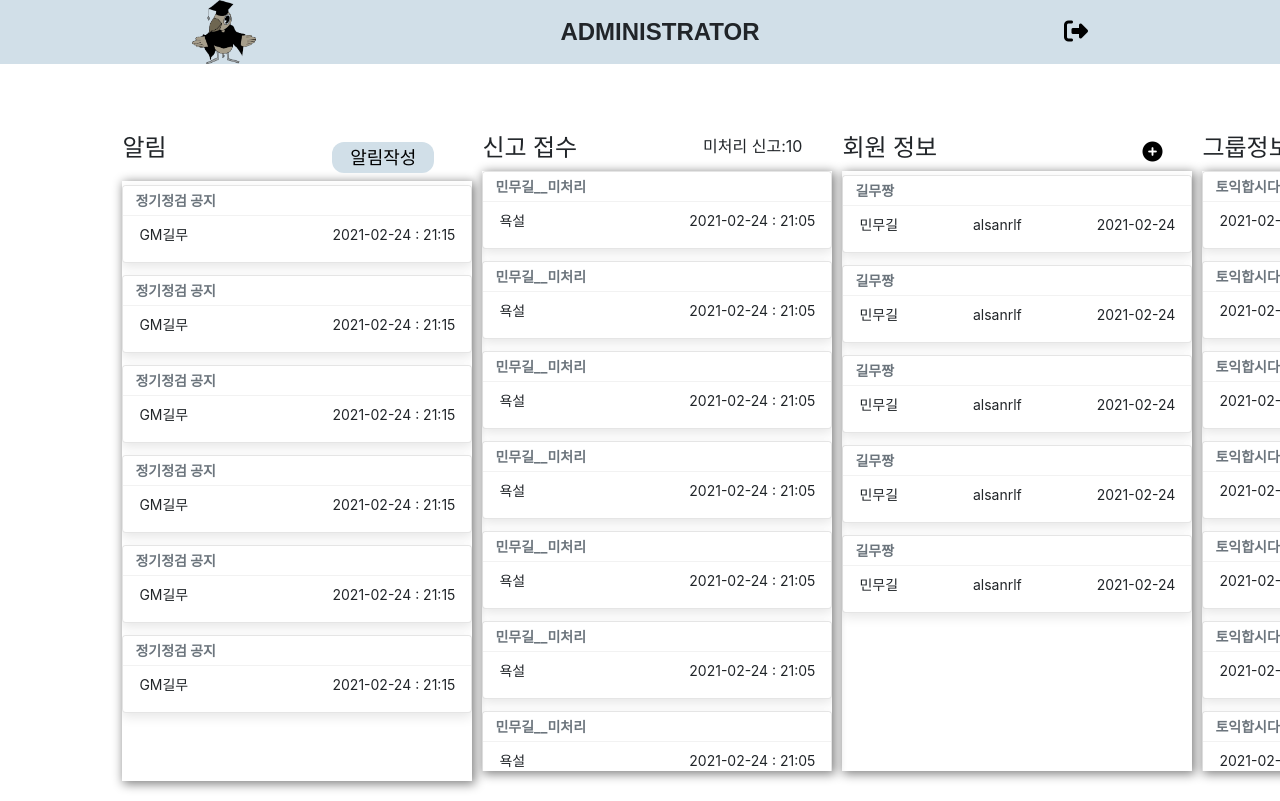
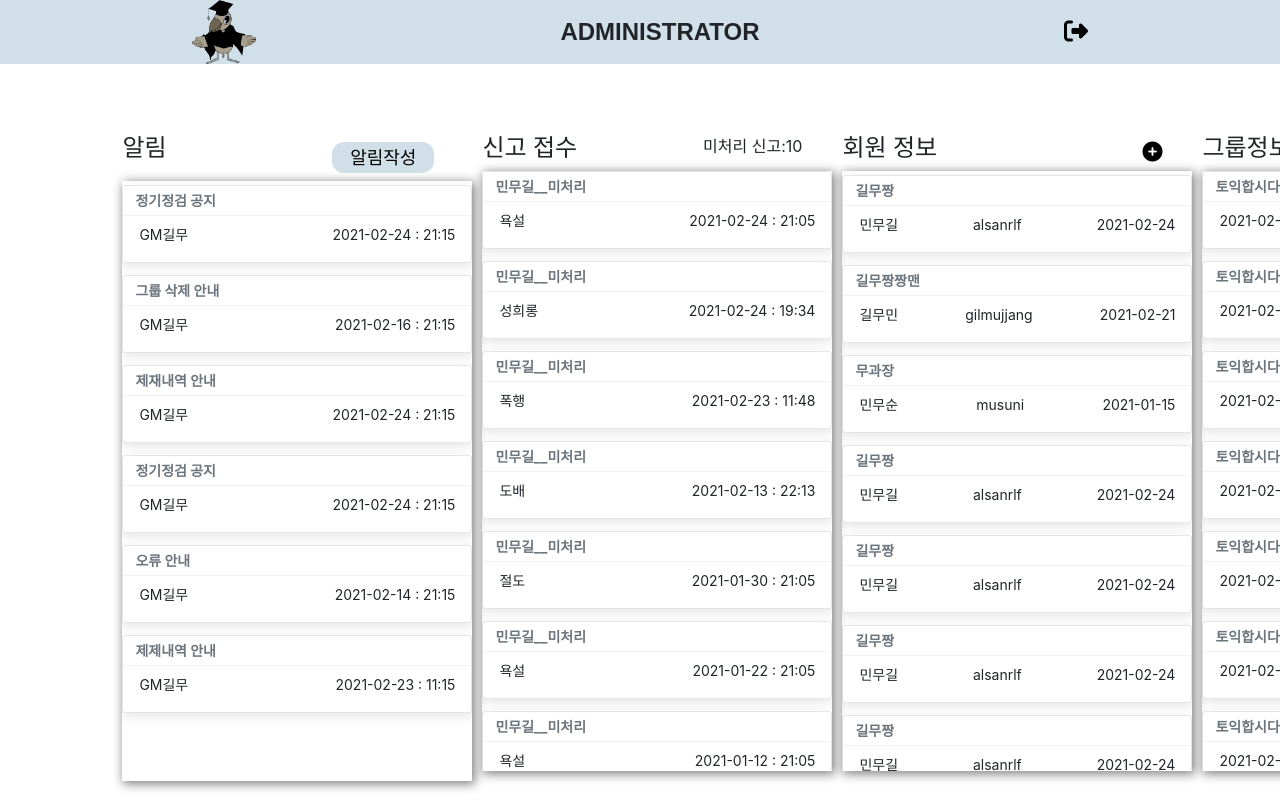
Before and after one commit to junhodo/UntactSchool, a React (Create React App) app in the folder FE/admin/: page /admin in a window 1280 px wide. Shown: the top 801 px of the page. Built offline with nearby package versions, Linux system fonts and the light colour scheme; the HTML template or start-up script is replaced by a standard one.

Commit message:
[UPDATE] 더미데이터, 방장표시 변경 -더 현실적인 더미데이터로 변경 -방장 표시를 왕관이 아닌 색으로 구분하도록 변경

```diff
--- a/FE/admin/src/component/GroupInfo.js
+++ b/FE/admin/src/component/GroupInfo.js
@@ -37,7 +37,7 @@ const GroupInfo = () => {
         '김정환',
         '타락파워전사'
       ],
-      manager: '길무짱'
+      manager: '김정환'
     },
     {
       group: '토익합시다',
@@ -54,7 +54,7 @@ const GroupInfo = () => {
         '김정환',
         '타락파워전사'
       ],
-      manager: '길무짱'
+      manager: '이지훈'
     },
     {
       group: '토익합시다',
@@ -205,14 +205,11 @@ const GroupInfo = () => {
         <div>{item.description}</div>
         <div className="targetUserList">
           {item.member.map(i => (
-            <>
-              <i
-                className={`fas fa-crown manager${
-                  i === item.manager ? '' : ' notificationContentHidden'
-                }`}
-              />
-              <span className="targetUser">{i}</span>
-            </>
+            <span
+              className={`targetUser${i === item.manager ? ' manager' : ''}`}
+            >
+              {i}
+            </span>
           ))}
         </div>
       </div>
--- a/FE/admin/src/component/Notification.js
+++ b/FE/admin/src/component/Notification.js
@@ -11,19 +11,35 @@ const Notification = () => {
     {
       title: '정기정검 공지',
       sender: 'GM길무',
-      receiver: ['alsanrlf', 'gilmujjang'],
+      receiver: ['alsanrlf'],
       time: '2021-02-24 : 21:15',
       content:
-        '안녕하세요 GM길무 입니다. 내일 새볍 04시부터 약 2시간 정도 서버점검이 있을 예정입니다.안녕하세요 GM길무 입니다. 내일 새볍 04시부터 약 2시간 정도 서버점검이 있을 예정입니다.',
+        '안녕하세요 GM길무 입니다. 내일 새볍 04시부터 약 2시간 정도 서버점검이 있을 예정입니다.안녕하세요 GM길무 입니다. 내일 새볍 04시부터 약 2시간 정도 서버점검이 있을 예정입니다.안녕하세요 GM길무 입니다. 내일 새볍 04시부터 약 2시간 정도 서버점검이 있을 예정입니다.안녕하세요 GM길무 입니다. 내일 새볍 04시부터 약 2시간 정도 서버점검이 있을 예정입니다.',
       id: '1'
     },
     {
-      title: '정기정검 공지',
+      title: '그룹 삭제 안내',
+      sender: 'GM길무',
+      receiver: [
+        'alsanrlf',
+        'gilmujjang',
+        'alsanrlf1',
+        'alsanrlf2',
+        'alsanrlf3',
+        'alsanrlf4'
+      ],
+      time: '2021-02-16 : 21:15',
+      content:
+        '안녕하세요 GM길무 입니다. 불건전한 그룹활동으로 인해 그룹을 삭제했음을 알려드립니다.안녕하세요 GM길무 입니다. 내일 새볍 04시부터 약 2시간 정도 서버점검이 있을 예정입니다.안녕하세요 GM길무 입니다. 내일 새볍 04시부터 약 2시간 정도 서버점검이 있을 예정입니다.안녕하세요 GM길무 입니다. 내일 새볍 04시부터 약 2시간 정도 서버점검이 있을 예정입니다.',
+      id: '4'
+    },
+    {
+      title: '제재내역 안내',
       sender: 'GM길무',
       receiver: ['alsanrlf', 'gilmujjang'],
       time: '2021-02-24 : 21:15',
       content:
-        '안녕하세요 GM길무 입니다. 내일 새볍 04시부터 약 2시간 정도 서버점검이 있을 예정입니다.안녕하세요 GM길무 입니다. 내일 새볍 04시부터 약 2시간 정도 서버점검이 있을 예정입니다.',
+        '안녕하세요 GM길무 입니다. 내일 새볍 04시부터 약 2시간 정도 서버점검이 있을 예정입니다.안녕하세요 GM길무 입니다. 내일 새볍 04시부터 약 2시간 정도 서버점검이 있을 예정입니다.안녕하세요 GM길무 입니다. 내일 새볍 04시부터 약 2시간 정도 서버점검이 있을 예정입니다.안녕하세요 GM길무 입니다. 내일 새볍 04시부터 약 2시간 정도 서버점검이 있을 예정입니다.',
       id: '2'
     },
     {
@@ -32,34 +48,25 @@ const Notification = () => {
       receiver: ['alsanrlf', 'gilmujjang'],
       time: '2021-02-24 : 21:15',
       content:
-        '안녕하세요 GM길무 입니다. 내일 새볍 04시부터 약 2시간 정도 서버점검이 있을 예정입니다.안녕하세요 GM길무 입니다. 내일 새볍 04시부터 약 2시간 정도 서버점검이 있을 예정입니다.',
+        '안녕하세요 GM길무 입니다. 내일 새볍 04시부터 약 2시간 정도 서버점검이 있을 예정입니다.안녕하세요 GM길무 입니다. 내일 새볍 04시부터 약 2시간 정도 서버점검이 있을 예정입니다.안녕하세요 GM길무 입니다. 내일 새볍 04시부터 약 2시간 정도 서버점검이 있을 예정입니다.안녕하세요 GM길무 입니다. 내일 새볍 04시부터 약 2시간 정도 서버점검이 있을 예정입니다.',
       id: '3'
     },
     {
-      title: '정기정검 공지',
+      title: '오류 안내',
       sender: 'GM길무',
-      receiver: ['alsanrlf', 'gilmujjang'],
-      time: '2021-02-24 : 21:15',
+      receiver: ['alsanrlf', 'gilmujjang', 'alsanrlf1', 'alsanrlf2'],
+      time: '2021-02-14 : 21:15',
       content:
-        '안녕하세요 GM길무 입니다. 내일 새볍 04시부터 약 2시간 정도 서버점검이 있을 예정입니다.안녕하세요 GM길무 입니다. 내일 새볍 04시부터 약 2시간 정도 서버점검이 있을 예정입니다.',
-      id: '4'
-    },
-    {
-      title: '정기정검 공지',
-      sender: 'GM길무',
-      receiver: ['alsanrlf', 'gilmujjang'],
-      time: '2021-02-24 : 21:15',
-      content:
-        '안녕하세요 GM길무 입니다. 내일 새볍 04시부터 약 2시간 정도 서버점검이 있을 예정입니다.안녕하세요 GM길무 입니다. 내일 새볍 04시부터 약 2시간 정도 서버점검이 있을 예정입니다.',
+        '안녕하세요 GM길무 입니다. 내일 새볍 04시부터 약 2시간 정도 서버점검이 있을 예정입니다.안녕하세요 GM길무 입니다. 내일 새볍 04시부터 약 2시간 정도 서버점검이 있을 예정입니다.안녕하세요 GM길무 입니다. 내일 새볍 04시부터 약 2시간 정도 서버점검이 있을 예정입니다.안녕하세요 GM길무 입니다. 내일 새볍 04시부터 약 2시간 정도 서버점검이 있을 예정입니다.',
       id: '5'
     },
     {
-      title: '정기정검 공지',
+      title: '제제내역 안내',
       sender: 'GM길무',
-      receiver: ['alsanrlf', 'gilmujjang'],
-      time: '2021-02-24 : 21:15',
+      receiver: ['gilmujjang'],
+      time: '2021-02-23 : 11:15',
       content:
-        '안녕하세요 GM길무 입니다. 내일 새볍 04시부터 약 2시간 정도 서버점검이 있을 예정입니다.안녕하세요 GM길무 입니다. 내일 새볍 04시부터 약 2시간 정도 서버점검이 있을 예정입니다.',
+        '안녕하세요 GM길무 입니다. 내일 새볍 04시부터 약 2시간 정도 서버점검이 있을 예정입니다.안녕하세요 GM길무 입니다. 내일 새볍 04시부터 약 2시간 정도 서버점검이 있을 예정입니다.안녕하세요 GM길무 입니다. 내일 새볍 04시부터 약 2시간 정도 서버점검이 있을 예정입니다.안녕하세요 GM길무 입니다. 내일 새볍 04시부터 약 2시간 정도 서버점검이 있을 예정입니다.',
       id: '6'
     }
   ]);
@@ -69,7 +76,9 @@ const Notification = () => {
     'minmugil',
     'alsanrlf1',
     'alsanrlf2',
-    'alsanrlf3'
+    'alsanrlf3',
+    'alsanrlf4',
+    'alsanrlf5'
   ];
   const [targetUser, setTargetUser] = useState([]);
   const [target, setTarget] = useState('');
--- a/FE/admin/src/component/PersonInfo.js
+++ b/FE/admin/src/component/PersonInfo.js
@@ -19,26 +19,26 @@ const PersonInfo = () => {
       gender: 'male'
     },
     {
-      nickname: '길무짱',
-      userid: 'alsanrlf',
-      name: '민무길',
-      join: '2021-02-24',
+      nickname: '길무짱짱맨',
+      userid: 'gilmujjang',
+      name: '길무민',
+      join: '2021-02-21',
       id: '2',
-      group: ['토익9990방', '정처기방', '투자공부방'],
-      reported: ['욕설', '욕설', '도배'],
-      age: '24',
+      group: ['정처기방', '투자공부방', '독서방', '헬스'],
+      reported: [],
+      age: '124',
       gender: 'male'
     },
     {
-      nickname: '길무짱',
-      userid: 'alsanrlf',
-      name: '민무길',
-      join: '2021-02-24',
+      nickname: '무과장',
+      userid: 'musuni',
+      name: '민무순',
+      join: '2021-01-15',
       id: '3',
-      group: ['토익9990방', '정처기방', '투자공부방'],
-      reported: ['욕설', '욕설', '도배'],
+      group: ['금융공부', '정처기방', '투자공부방'],
+      reported: ['욕설'],
       age: '24',
-      gender: 'male'
+      gender: 'female'
     },
     {
       nickname: '길무짱',
@@ -57,6 +57,50 @@ const PersonInfo = () => {
       name: '민무길',
       join: '2021-02-24',
       id: '5',
+      group: ['토익9990방', '정처기방', '투자공부방'],
+      reported: ['욕설', '욕설', '도배'],
+      age: '24',
+      gender: 'male'
+    },
+    {
+      nickname: '길무짱',
+      userid: 'alsanrlf',
+      name: '민무길',
+      join: '2021-02-24',
+      id: '6',
+      group: ['토익9990방', '정처기방', '투자공부방'],
+      reported: ['욕설', '욕설', '도배'],
+      age: '24',
+      gender: 'male'
+    },
+    {
+      nickname: '길무짱',
+      userid: 'alsanrlf',
+      name: '민무길',
+      join: '2021-02-24',
+      id: '7',
+      group: ['토익9990방', '정처기방', '투자공부방'],
+      reported: ['욕설', '욕설', '도배'],
+      age: '24',
+      gender: 'male'
+    },
+    {
+      nickname: '길무짱',
+      userid: 'alsanrlf',
+      name: '민무길',
+      join: '2021-02-24',
+      id: '8',
+      group: ['토익9990방', '정처기방', '투자공부방'],
+      reported: ['욕설', '욕설', '도배'],
+      age: '24',
+      gender: 'male'
+    },
+    {
+      nickname: '길무짱',
+      userid: 'alsanrlf',
+      name: '민무길',
+      join: '2021-02-24',
+      id: '9',
       group: ['토익9990방', '정처기방', '투자공부방'],
       reported: ['욕설', '욕설', '도배'],
       age: '24',
--- a/FE/admin/src/component/Report.js
+++ b/FE/admin/src/component/Report.js
@@ -23,8 +23,8 @@ const Report = () => {
     {
       defendant: '민무길',
       reporter: '김정환',
-      classfication: '욕설',
-      time: '2021-02-24 : 21:05',
+      classfication: '성희롱',
+      time: '2021-02-24 : 19:34',
       content:
         '아니 재가 어제 저한테 막 욕을 했어요. 아니 무줙권 정지해주세요.',
       excute: '미처리',
@@ -34,8 +34,8 @@ const Report = () => {
     {
       defendant: '민무길',
       reporter: '장현광',
-      classfication: '욕설',
-      time: '2021-02-24 : 21:05',
+      classfication: '폭행',
+      time: '2021-02-23 : 11:48',
       content:
         '아니 재가 어제 저한테 막 욕을 했어요. 아니 무줙권 정지해주세요.',
       excute: '미처리',
@@ -45,8 +45,8 @@ const Report = () => {
     {
       defendant: '민무길',
       reporter: '강명수',
-      classfication: '욕설',
-      time: '2021-02-24 : 21:05',
+      classfication: '도배',
+      time: '2021-02-13 : 22:13',
       content:
         '아니 재가 어제 저한테 막 욕을 했어요. 아니 무줙권 정지해주세요.',
       excute: '미처리',
@@ -56,8 +56,8 @@ const Report = () => {
     {
       defendant: '민무길',
       reporter: '길무짱',
-      classfication: '욕설',
-      time: '2021-02-24 : 21:05',
+      classfication: '절도',
+      time: '2021-01-30 : 21:05',
       content:
         '아니 재가 어제 저한테 막 욕을 했어요. 아니 무줙권 정지해주세요.',
       excute: '미처리',
@@ -68,7 +68,7 @@ const Report = () => {
       defendant: '민무길',
       reporter: '길무짱',
       classfication: '욕설',
-      time: '2021-02-24 : 21:05',
+      time: '2021-01-22 : 21:05',
       content:
         '아니 재가 어제 저한테 막 욕을 했어요. 아니 무줙권 정지해주세요.',
       excute: '미처리',
@@ -79,7 +79,7 @@ const Report = () => {
       defendant: '민무길',
       reporter: '길무짱',
       classfication: '욕설',
-      time: '2021-02-24 : 21:05',
+      time: '2021-01-12 : 21:05',
       content:
         '아니 재가 어제 저한테 막 욕을 했어요. 아니 무줙권 정지해주세요.',
       excute: '미처리',
--- a/FE/admin/src/css/Notification.css
+++ b/FE/admin/src/css/Notification.css
@@ -97,11 +97,7 @@
 }
 
 .manager {
-  font-size: 16px;
-  position: relative;
-  left: 23px;
-  bottom: 8px;
-  transform: rotate(-20deg);
+  background-color: pink;
 }
 .noneBorder {
   outline: none;
```
